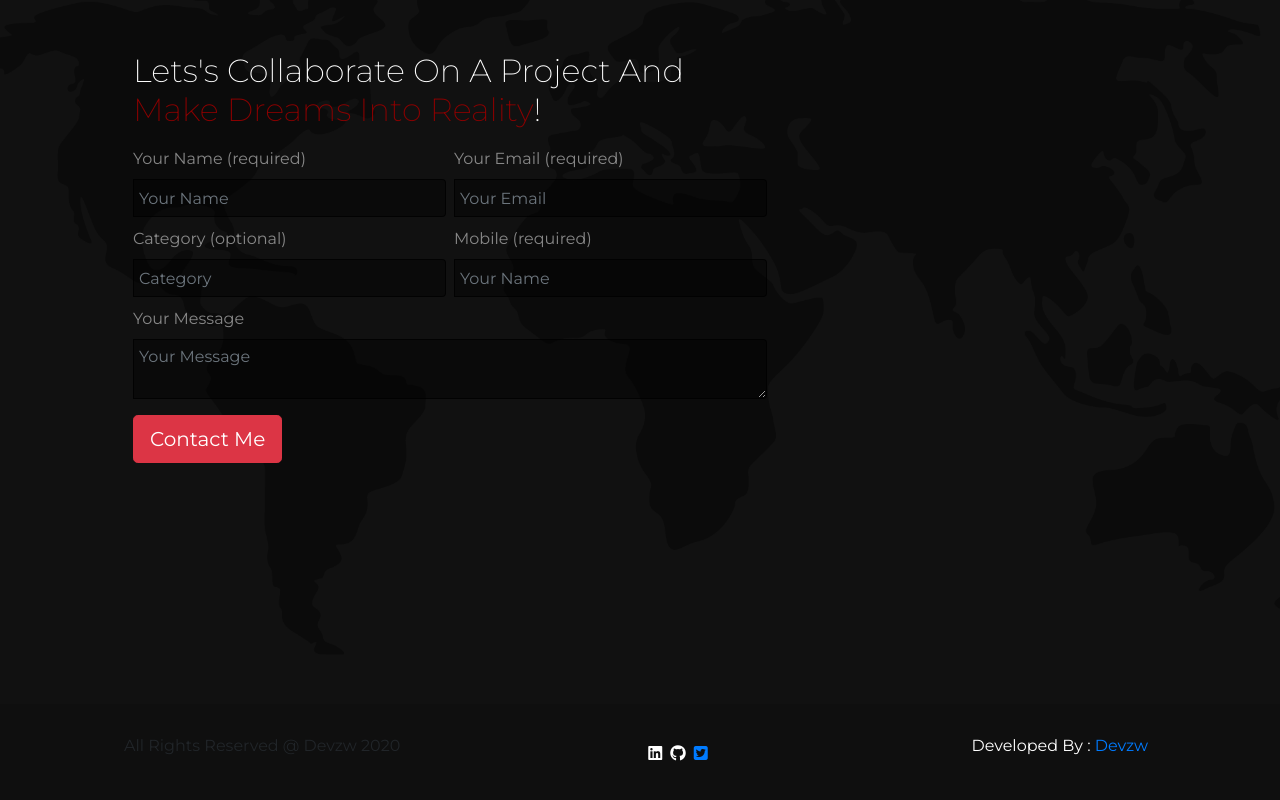
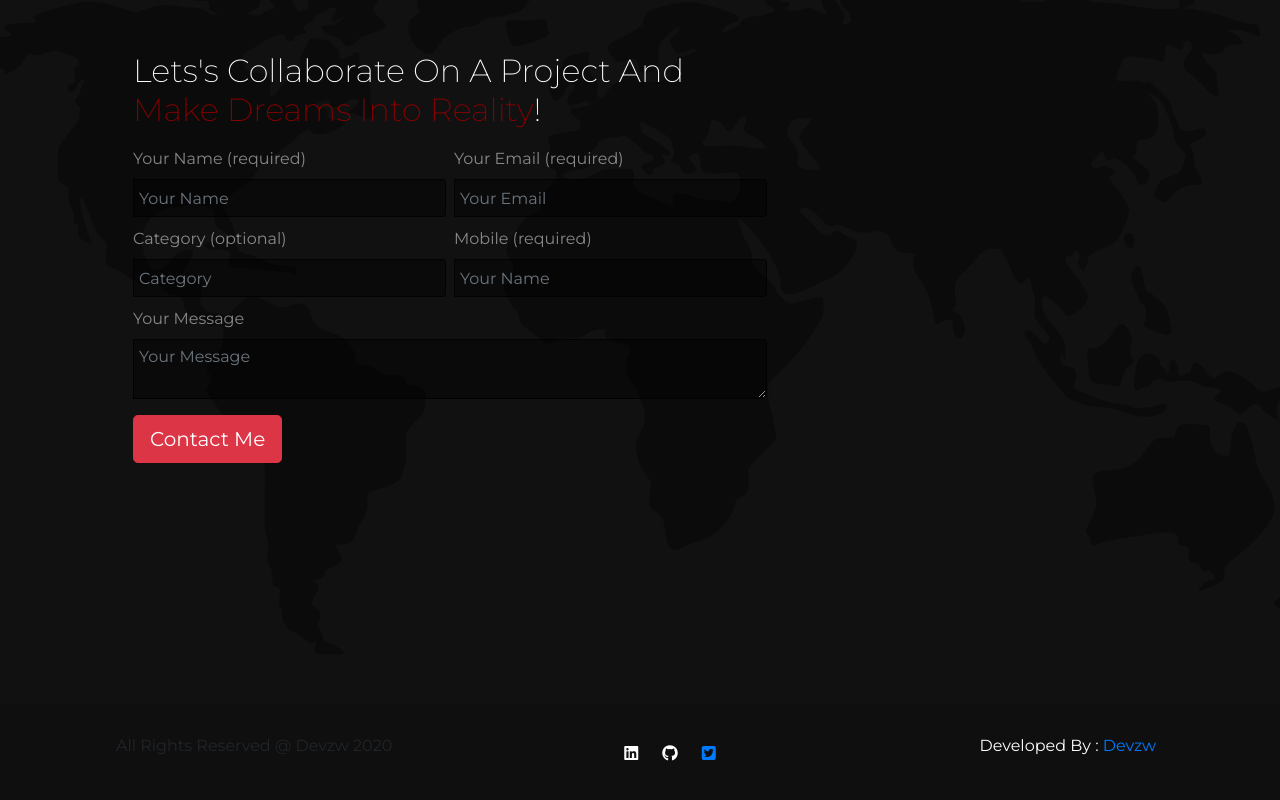
Before and after one commit to hunt3r04/hunt3r04.github.io, a Vue app: page /about in a window 1280 px wide. Shown: the part 2409-3209 px from the top of the page. Built offline with nearby package versions, Linux system fonts and the light colour scheme.

Commit message:
Footer 2

```diff
--- a/src/components/Footer.vue
+++ b/src/components/Footer.vue
@@ -5,19 +5,19 @@
         <p>All Rights Reserved @ Devzw 2020</p>
       </div>
       <div class="socials d-flex justify-content-center">
-        <div class="linkedin mr-2">
+        <div class="linkedin mr-4">
           <a
             class="text-white"
             href="https://www.linkedin.com/in/muvimi-bongani/"
             ><i class="fab fa-linkedin"></i
           ></a>
         </div>
-        <div class="github mr-2 ">
+        <div class="github mr-4 ">
           <a class="text-white" href="https://github.com/hunt3r04"
             ><i class="fab fa-github"></i
           ></a>
         </div>
-        <div class="twitter mr-2">
+        <div class="twitter mr-4">
           <a href=""><i class="fab fa-twitter-square"></i></a>
         </div>
       </div>
```
